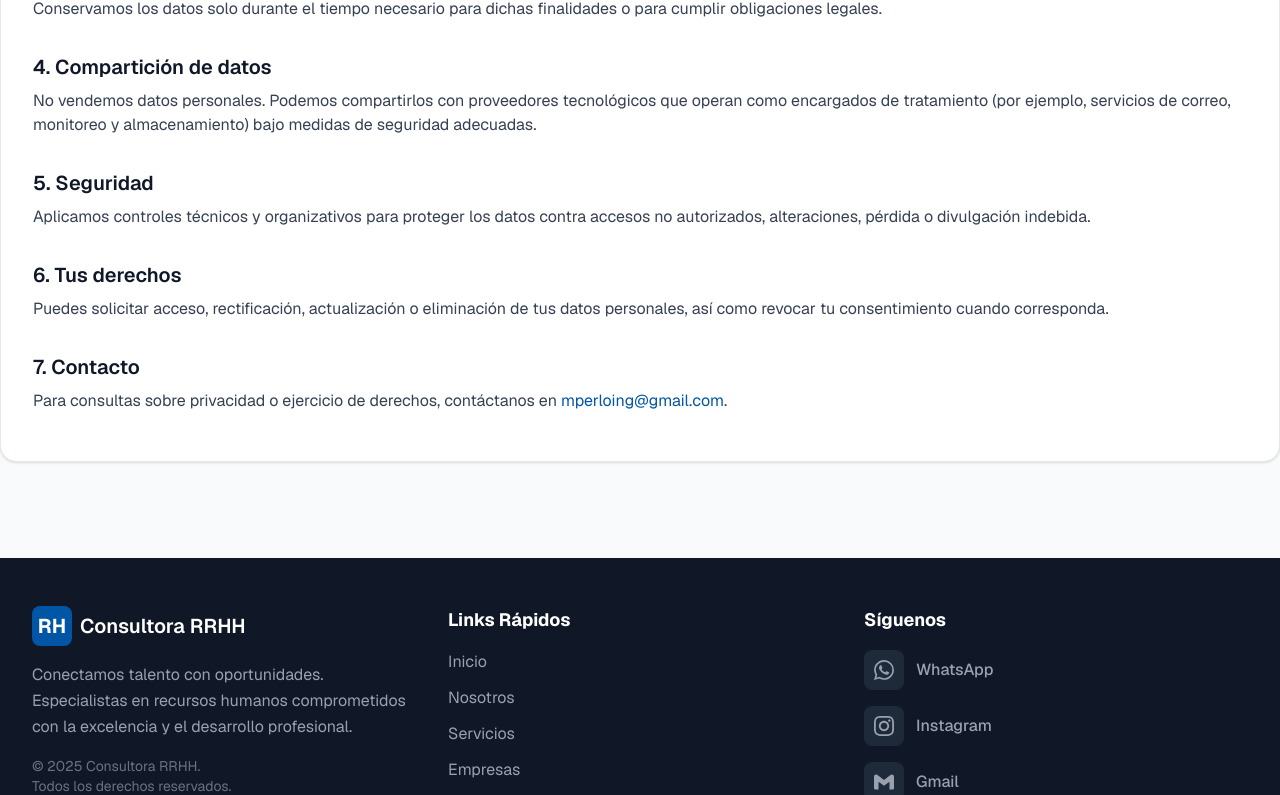
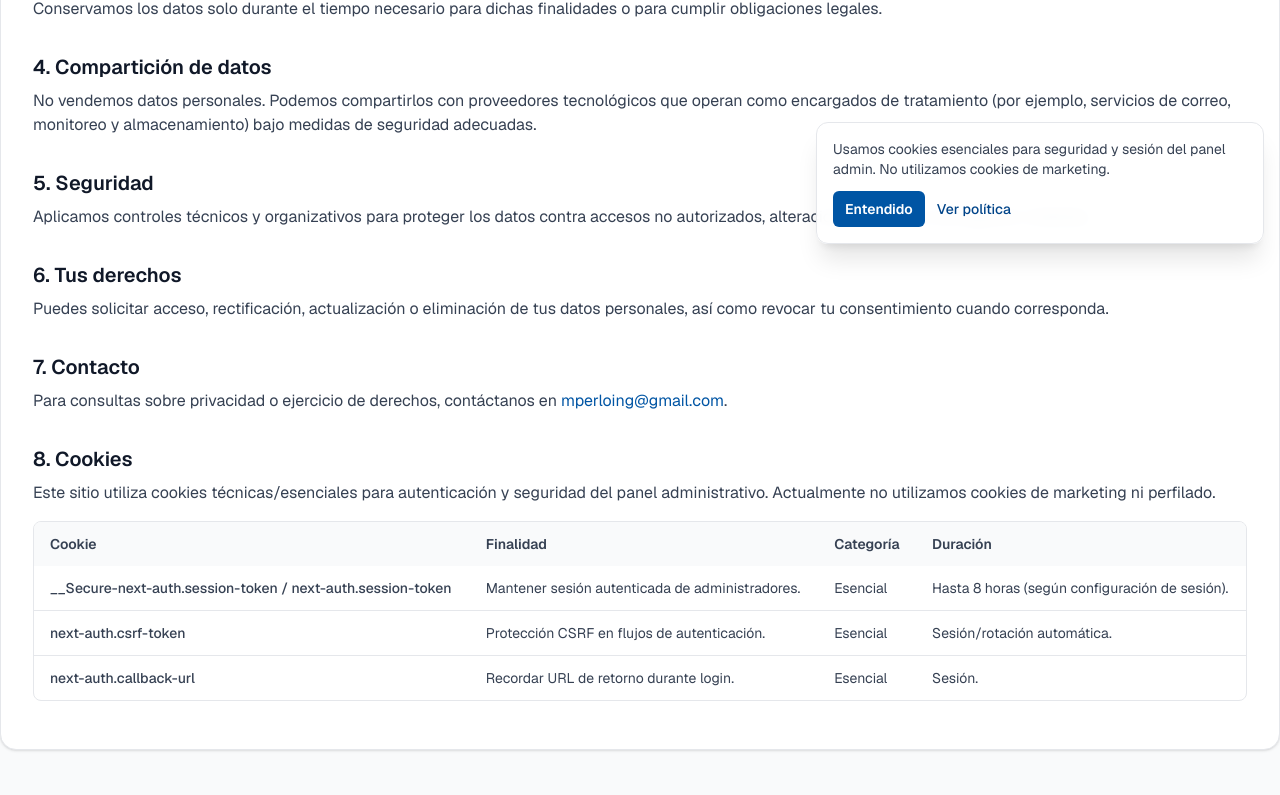
Before and after one commit to MaxiPerlo15/spa-rrhh, a Next.js app: page /privacy in a window 1280 px wide. Shown: the part 540-1335 px from the top of the page. Built offline with nearby package versions, Linux system fonts and the light colour scheme; no server answers.

Commit message:
feat(compliance): complete MIS-88 cookie strategy and essential notice

```diff
--- a/src/app/layout.tsx
+++ b/src/app/layout.tsx
@@ -2,6 +2,7 @@ import type { Metadata } from "next";
 import { Geist, Geist_Mono } from "next/font/google";
 import "./globals.css";
 import { AuthProvider } from "@/components/AuthProvider";
+import CookieNotice from "@/components/CookieNotice";
 import { ToastProvider } from "@/contexts/ToastContext";
 import { SentryUserContext } from "@/components/SentryUserContext";
 
@@ -75,6 +76,7 @@ export default function RootLayout({
           <SentryUserContext />
           <ToastProvider>
             {children}
+            <CookieNotice />
           </ToastProvider>
         </AuthProvider>
       </body>
--- a/src/app/privacy/page.tsx
+++ b/src/app/privacy/page.tsx
@@ -14,7 +14,7 @@ export default function PrivacyPage() {
       <main className="section-padding">
         <section className="container-custom max-w-4xl rounded-2xl border border-gray-200 bg-white p-8 shadow-sm md:p-12">
           <h1 className="mb-6 text-3xl font-bold text-gray-900 md:text-4xl">Política de Privacidad</h1>
-          <p className="mb-4 text-sm text-gray-500">Última actualización: 11 de febrero de 2026</p>
+          <p className="mb-4 text-sm text-gray-500">Última actualización: 13 de febrero de 2026</p>
 
           <div className="space-y-8 text-gray-700">
             <section>
@@ -78,6 +78,46 @@ export default function PrivacyPage() {
                 .
               </p>
             </section>
+
+            <section>
+              <h2 className="mb-2 text-xl font-semibold text-gray-900">8. Cookies</h2>
+              <p className="mb-4">
+                Este sitio utiliza cookies técnicas/esenciales para autenticación y seguridad del panel
+                administrativo. Actualmente no utilizamos cookies de marketing ni perfilado.
+              </p>
+              <div className="overflow-x-auto rounded-lg border border-gray-200">
+                <table className="min-w-full text-left text-sm">
+                  <thead className="bg-gray-50 text-gray-700">
+                    <tr>
+                      <th className="px-4 py-3 font-semibold">Cookie</th>
+                      <th className="px-4 py-3 font-semibold">Finalidad</th>
+                      <th className="px-4 py-3 font-semibold">Categoría</th>
+                      <th className="px-4 py-3 font-semibold">Duración</th>
+                    </tr>
+                  </thead>
+                  <tbody className="divide-y divide-gray-200 text-gray-700">
+                    <tr>
+                      <td className="px-4 py-3 font-medium">__Secure-next-auth.session-token / next-auth.session-token</td>
+                      <td className="px-4 py-3">Mantener sesión autenticada de administradores.</td>
+                      <td className="px-4 py-3">Esencial</td>
+                      <td className="px-4 py-3">Hasta 8 horas (según configuración de sesión).</td>
+                    </tr>
+                    <tr>
+                      <td className="px-4 py-3 font-medium">next-auth.csrf-token</td>
+                      <td className="px-4 py-3">Protección CSRF en flujos de autenticación.</td>
+                      <td className="px-4 py-3">Esencial</td>
+                      <td className="px-4 py-3">Sesión/rotación automática.</td>
+                    </tr>
+                    <tr>
+                      <td className="px-4 py-3 font-medium">next-auth.callback-url</td>
+                      <td className="px-4 py-3">Recordar URL de retorno durante login.</td>
+                      <td className="px-4 py-3">Esencial</td>
+                      <td className="px-4 py-3">Sesión.</td>
+                    </tr>
+                  </tbody>
+                </table>
+              </div>
+            </section>
           </div>
         </section>
       </main>
--- /dev/null
+++ b/src/components/CookieNotice.tsx
@@ -0,0 +1,61 @@
+'use client'
+
+import Link from 'next/link'
+import { useEffect, useState } from 'react'
+
+const STORAGE_KEY = 'cookie_notice_ack_v1'
+
+export default function CookieNotice() {
+  const [visible, setVisible] = useState(false)
+
+  useEffect(() => {
+    const frame = window.requestAnimationFrame(() => {
+      try {
+        const alreadyAcknowledged = window.localStorage.getItem(STORAGE_KEY) === 'true'
+        if (!alreadyAcknowledged) {
+          setVisible(true)
+        }
+      } catch {
+        setVisible(true)
+      }
+    })
+
+    return () => window.cancelAnimationFrame(frame)
+  }, [])
+
+  const acknowledge = () => {
+    try {
+      window.localStorage.setItem(STORAGE_KEY, 'true')
+    } catch {
+      // Ignore storage failures and just close the notice.
+    }
+    setVisible(false)
+  }
+
+  if (!visible) {
+    return null
+  }
+
+  return (
+    <aside
+      aria-live="polite"
+      className="fixed bottom-4 left-4 right-4 z-[70] rounded-xl border border-gray-200 bg-white/95 p-4 shadow-xl backdrop-blur md:left-auto md:max-w-md"
+    >
+      <p className="text-sm text-gray-700">
+        Usamos cookies esenciales para seguridad y sesión del panel admin. No utilizamos cookies de marketing.
+      </p>
+      <div className="mt-3 flex items-center gap-3">
+        <button
+          type="button"
+          onClick={acknowledge}
+          className="rounded-md bg-primary-500 px-3 py-2 text-sm font-semibold text-white hover:bg-primary-600"
+        >
+          Entendido
+        </button>
+        <Link href="/privacy" className="text-sm font-medium text-primary-600 hover:text-primary-700">
+          Ver política
+        </Link>
+      </div>
+    </aside>
+  )
+}
```
Also changed, not shown: 2 other files (tests, documents, lock files or other folders).
